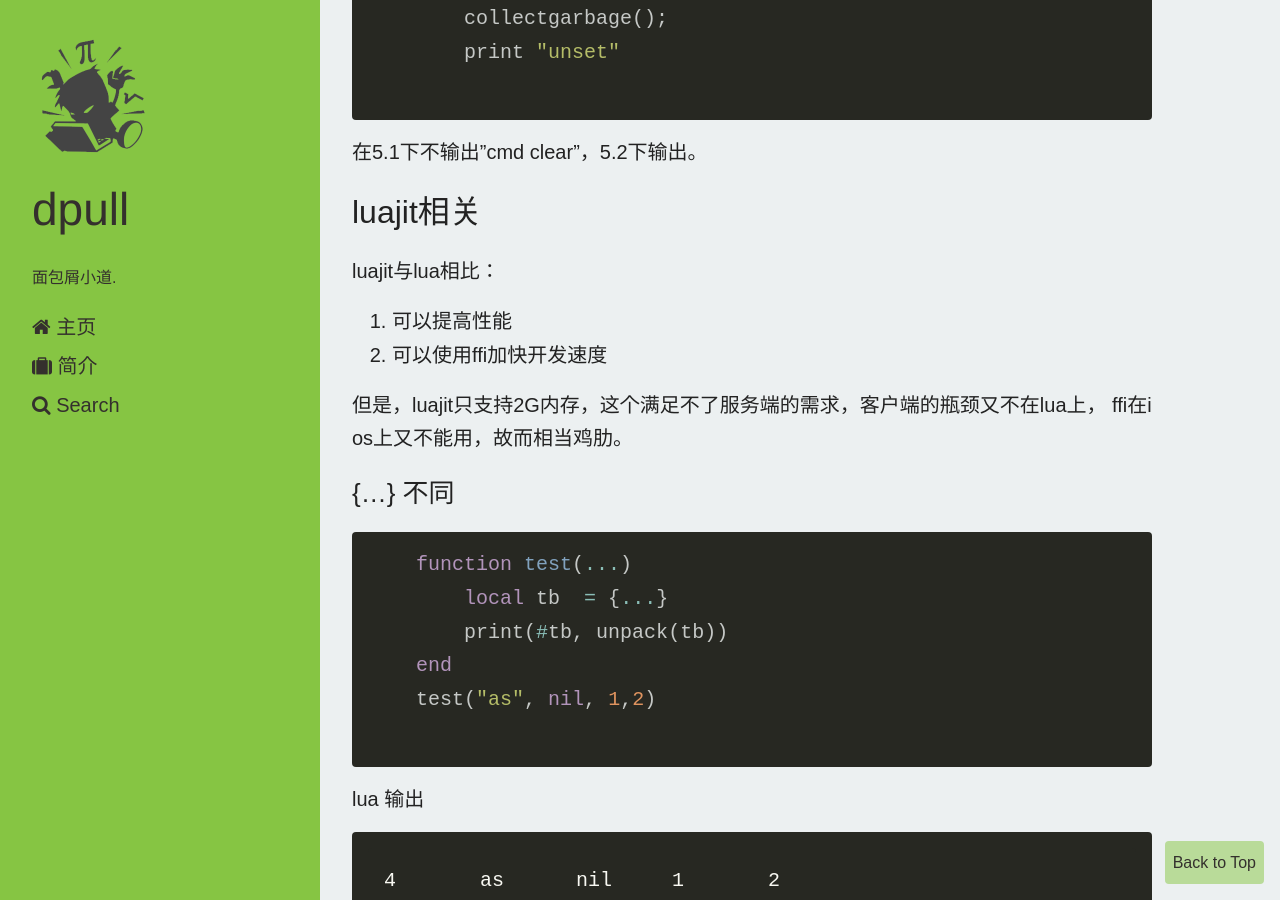
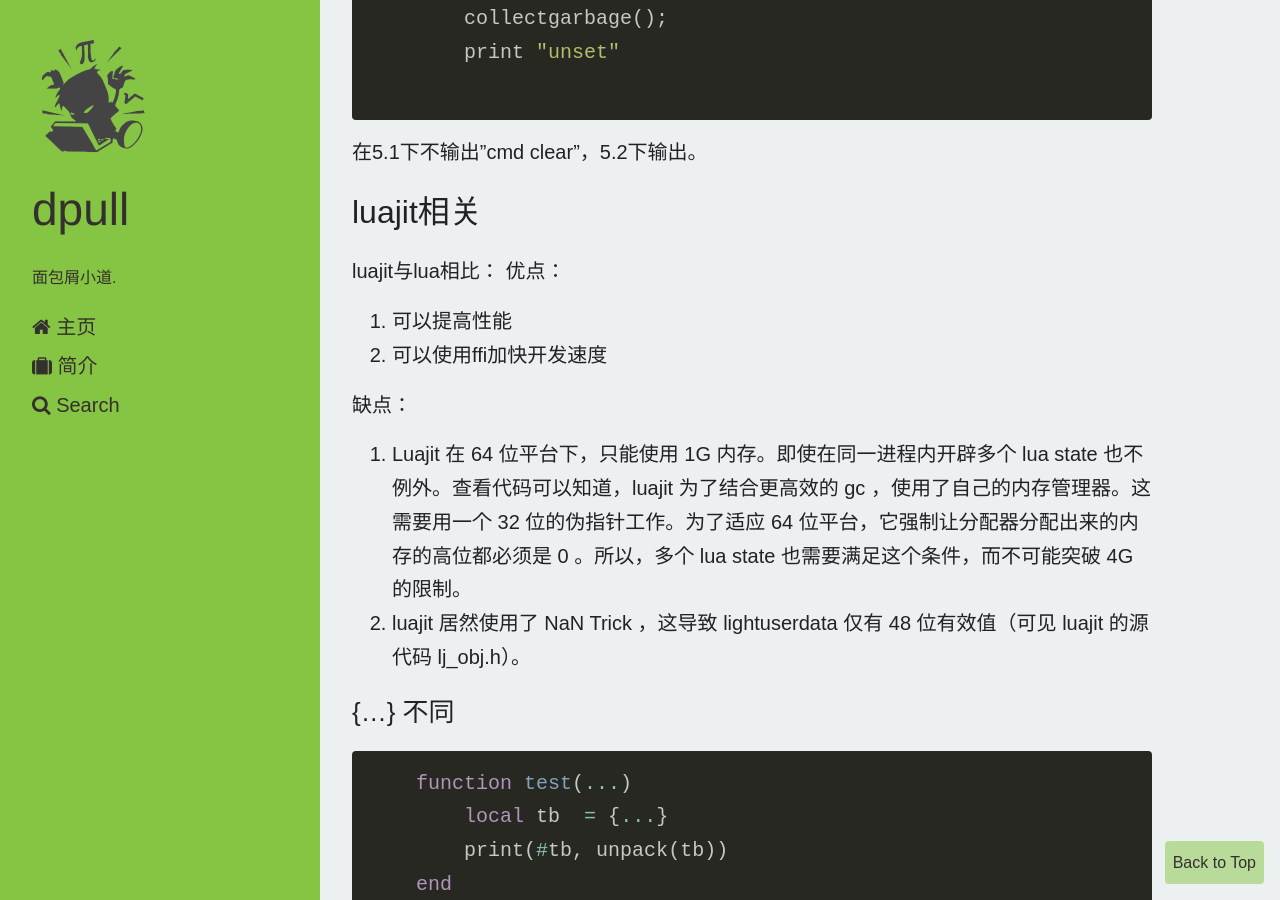
Before and after one commit to dpull/dpull.github.io, a Jekyll site: the page built from _posts/program/2012-12-18-lua_utils.md, in a window 1280 px wide and 900 px high, scrolled down 5995 px. Built offline with Jekyll 4.4.1, drawn with Linux system fonts in a browser that asks for light colours; nearby versions of some CDN libraries; Markdown is read by kramdown in place of the engine named in the settings; comment, search, counter and statistics services are not loaded.

Commit message:
lua补充

```diff
--- a/_posts/program/2012-12-18-lua_utils.md
+++ b/_posts/program/2012-12-18-lua_utils.md
@@ -194,12 +194,15 @@ Import主要是解决require循环依赖报错，在以前的项目中，我们
 ## luajit相关 ##
 
 luajit与lua相比：
+优点：
 
 1. 可以提高性能
 1. 可以使用ffi加快开发速度
 
-但是，luajit只支持2G内存，这个满足不了服务端的需求，客户端的瓶颈又不在lua上，
-ffi在ios上又不能用，故而相当鸡肋。
+缺点：
+
+1. Luajit 在 64 位平台下，只能使用 1G 内存。即使在同一进程内开辟多个 lua state 也不例外。查看代码可以知道，luajit 为了结合更高效的 gc ，使用了自己的内存管理器。这需要用一个 32 位的伪指针工作。为了适应 64 位平台，它强制让分配器分配出来的内存的高位都必须是 0 。所以，多个 lua state 也需要满足这个条件，而不可能突破 4G 的限制。
+1. luajit 居然使用了 NaN Trick ，这导致 lightuserdata 仅有 48 位有效值（可见 luajit 的源代码 lj_obj.h）。
 
 ### {...} 不同 ###
 
```
